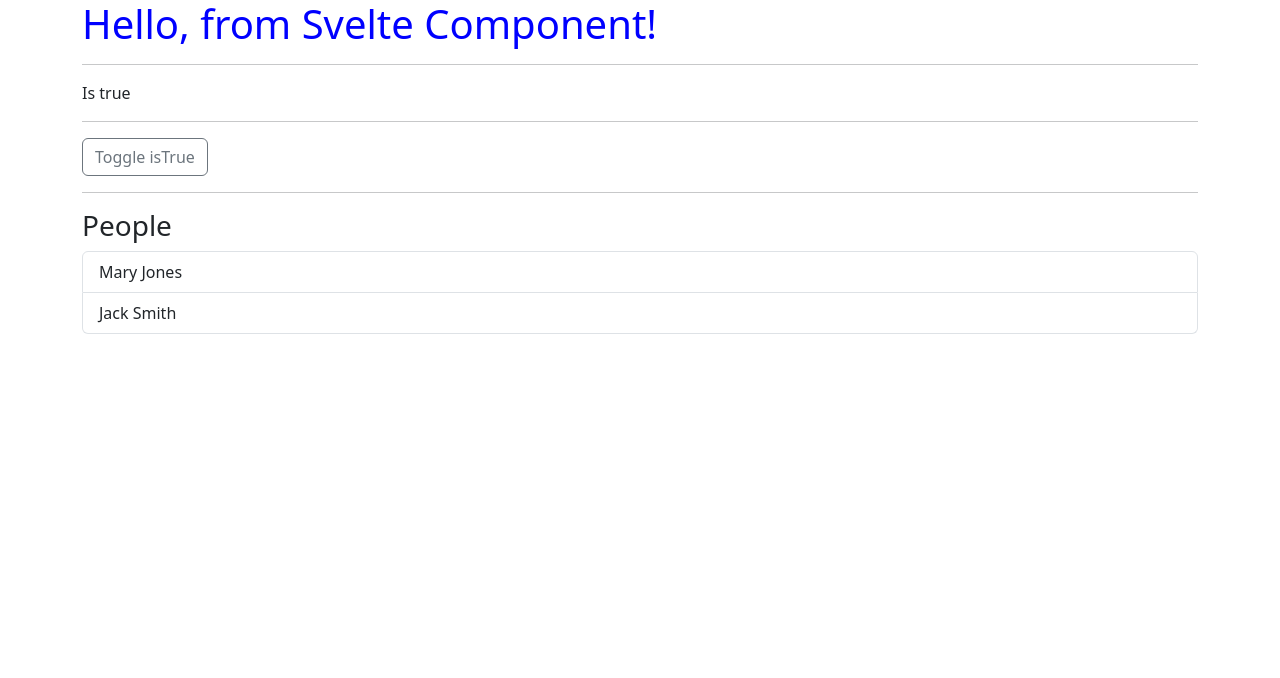
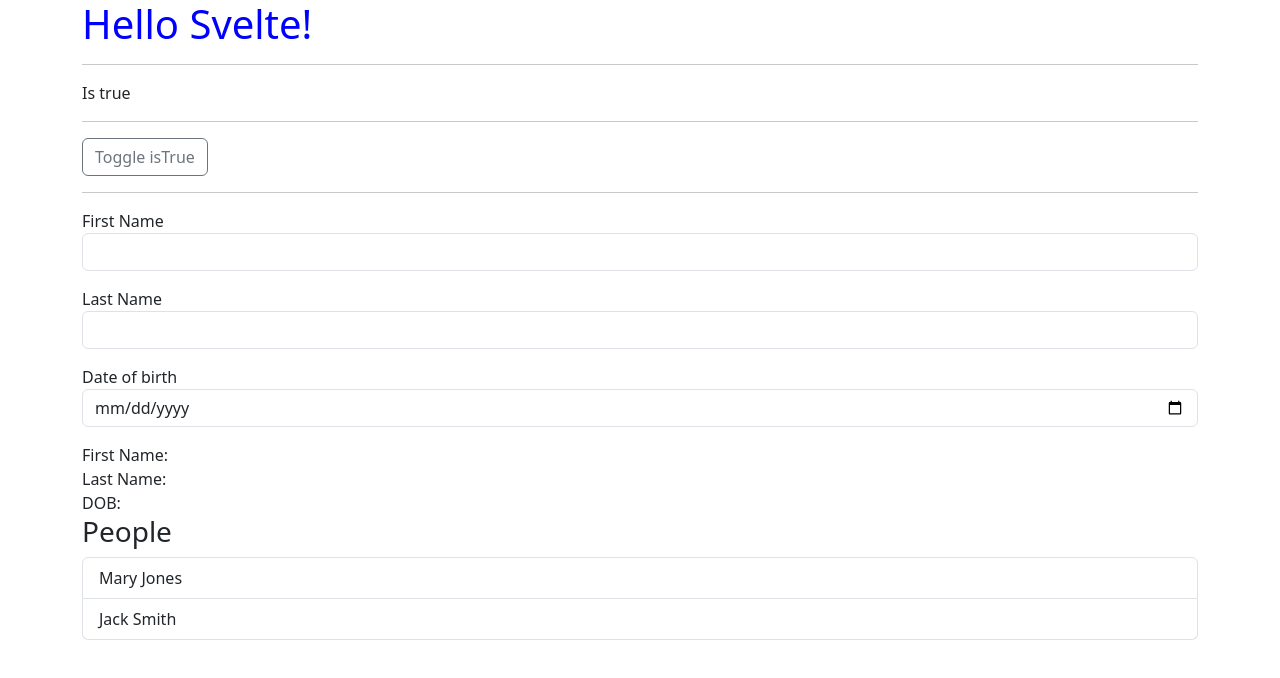
Before and after one commit to fouched/sveltekit-learning, a SvelteKit app: page / in a window 1280 px wide. Shown: the top 678 px of the page. Built offline with nearby package versions, Linux system fonts and the light colour scheme.

Commit message:
added reactive component

```diff
--- a/src/lib/App.svelte
+++ /dev/null
@@ -1,39 +0,0 @@
-<script lang="ts">
-	export let msg = ""
-	let isTrue = true
-
-	let people = [
-		{
-			id: 1,
-			firstName: "Mary",
-			lastName: "Jones",
-			dob: "1997-02-03"
-		},
-		{
-			id: 2,
-			firstName: "Jack",
-			lastName: "Smith",
-			dob: "1990-04-06"
-		},
-	]
-
-	const toggleTrue = () => {
-		isTrue = !isTrue
-	}
-</script>
-<h1 class="h1-blue">{msg}</h1>
-<hr />
-{#if isTrue}
-	<p>Is true</p>
-{:else}
-	<p>Is false</p>
-{/if}
-<hr />
-<a href="#!" class="btn btn-outline-secondary" on:click={toggleTrue}>Toggle isTrue</a>
-<hr />
-<h3>People</h3>
-<ul class="list-group">
-	{#each people as person}
-		<li class="list-group-item">{person.firstName} {person.lastName}</li>
-	{/each}
-</ul>
--- /dev/null
+++ b/src/lib/components/InputDate.svelte
@@ -0,0 +1,18 @@
+<script lang="ts">
+	export let title: string
+	export let cssClass: string
+	export let name: string
+	export let autoComplete: string
+	export let value: string
+</script>
+<div class="mb-3">
+	<label for={name}>{title}</label>
+	<input
+		type="date"
+		title={title}
+		class={cssClass}
+		autocomplete={autoComplete}
+		bind:value={value}
+	/>
+
+</div>
--- /dev/null
+++ b/src/lib/components/InputText.svelte
@@ -0,0 +1,18 @@
+<script lang="ts">
+	export let title: string
+	export let cssClass: string
+	export let name: string
+	export let autoComplete: string
+	export let value = ''
+</script>
+<div class="mb-3">
+	<label for={name}>{title}</label>
+	<input
+		type="text"
+		title={title}
+		class={cssClass}
+		autocomplete={autoComplete}
+		bind:value={value}
+	/>
+
+</div>
--- a/src/routes/+page.svelte
+++ b/src/routes/+page.svelte
@@ -1,4 +1,76 @@
 <script lang="ts">
-	import App from '$lib/App.svelte';
+
+	import InputText from '$lib/components/InputText.svelte';
+	import InputDate from '$lib/components/InputDate.svelte';
+
+	let isTrue = true
+
+	let people = [
+		{
+			id: 1,
+			firstName: "Mary",
+			lastName: "Jones",
+			dob: "1997-02-03"
+		},
+		{
+			id: 2,
+			firstName: "Jack",
+			lastName: "Smith",
+			dob: "1990-04-06"
+		},
+	]
+
+	let firstName = ''
+	let lastName = ''
+	let dob = ''
+
+
+	const toggleTrue = () => {
+		isTrue = !isTrue
+	}
 </script>
-<App msg="Hello, from Svelte Component!"/>
+<h1 class="h1-blue">Hello Svelte!</h1>
+<hr />
+{#if isTrue}
+	<p>Is true</p>
+{:else}
+	<p>Is false</p>
+{/if}
+<hr />
+<a href="#!" class="btn btn-outline-secondary" on:click={toggleTrue}>Toggle isTrue</a>
+<hr />
+	<form autoComplete="off">
+		<InputText
+			title="First Name"
+			name="firstName"
+			autoComplete="firstNameNew"
+			cssClass="form-control"
+			bind:value = {firstName}
+		/>
+		<InputText
+			title="Last Name"
+			name="lastName"
+			autoComplete="lastNameNew"
+			cssClass="form-control"
+			bind:value={lastName}
+		/>
+		<InputDate
+			title="Date of birth"
+			name="dob"
+			autoComplete="dobNew"
+			cssClass="form-control"
+			bind:value={dob}
+		/>
+	</form>
+<div>
+<!--	Parent = {simpleValue}-->
+	First Name: {firstName}<br />
+	Last Name: {lastName}<br />
+	DOB: {dob}<br />
+</div>
+<h3>People</h3>
+<ul class="list-group">
+	{#each people as person}
+		<li class="list-group-item">{person.firstName} {person.lastName}</li>
+	{/each}
+</ul>
```
Also changed, not shown: static/favicon.png.
